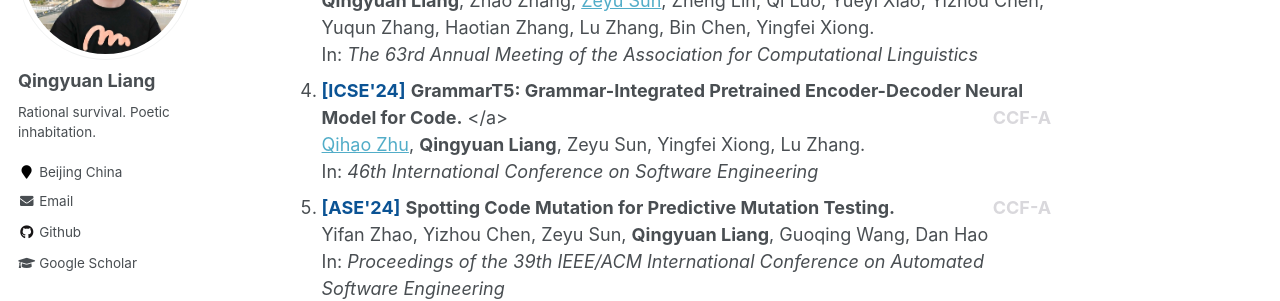
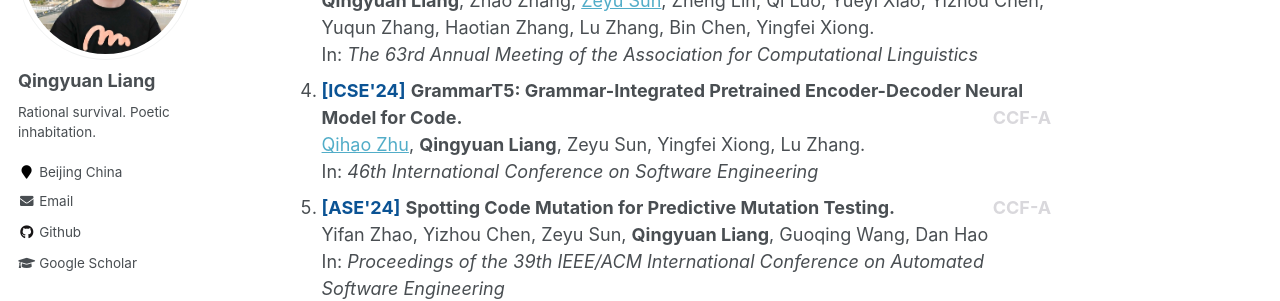
Before and after one commit to LIANGQINGYUAN/liangqingyuan.github.io, a Jekyll site: the page built from _pages/about.md, in a window 1280 px wide and 900 px high, scrolled down 999 px. Shown: the part 153-454 px from the top of the window. Built offline with Jekyll 4.4.1, drawn with Linux system fonts in a browser that asks for light colours.

Commit message:
Update about.md

```diff
--- a/_pages/about.md
+++ b/_pages/about.md
@@ -50,7 +50,7 @@
 </li>
 
 <li>
-    <strong style="color:#0b5394">[ACL'25-Finding]</strong> <b>Grammar-Based Code Representation: Is It a Worthy Pursuit for LLMs?.</b>  <a href="https://github.com/LIANGQINGYUAN/BGA-TwinXSQL">[CODE]</a> <strong style="color:#D9D8DC;float:right">CCF-A</strong>
+    <strong style="color:#0b5394">[ACL'25-Finding]</strong> <b>Grammar-Based Code Representation: Is It a Worthy Pursuit for LLMs?.</b>  <a href="https://github.com/LIANGQINGYUAN/GrammarCoder">[CODE]</a> <strong style="color:#D9D8DC;float:right">CCF-A</strong>
     <br/>
     <b>Qingyuan Liang</b>, Zhao Zhang, <a href="https://zysszy.github.io">Zeyu Sun</a>, Zheng Lin, Qi Luo, Yueyi Xiao, Yizhou Chen, Yuqun Zhang, Haotian Zhang, Lu Zhang, Bin Chen, Yingfei Xiong.
     <br/>
@@ -58,7 +58,7 @@
 </li>
 
 <li>
-    <strong style="color:#0b5394">[ICSE'24]</strong> <b>GrammarT5: Grammar-Integrated Pretrained Encoder-Decoder Neural Model for Code.</b> </a> <strong style="color:#D9D8DC;float:right">CCF-A</strong>
+    <strong style="color:#0b5394">[ICSE'24]</strong> <b>GrammarT5: Grammar-Integrated Pretrained Encoder-Decoder Neural Model for Code.</b> <strong style="color:#D9D8DC;float:right">CCF-A</strong>
     <br/>
     <a href="https://pkuzqh.github.io">Qihao Zhu</a>, <b>Qingyuan Liang</b>, Zeyu Sun, Yingfei Xiong, Lu Zhang.
     <br/>
```
